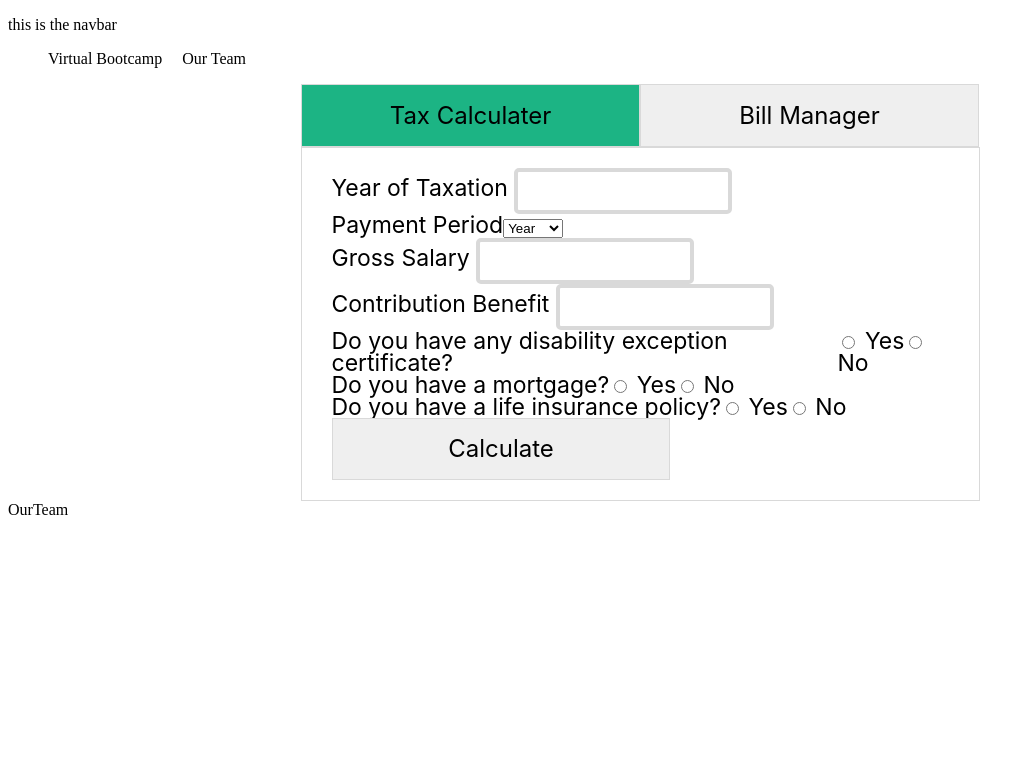
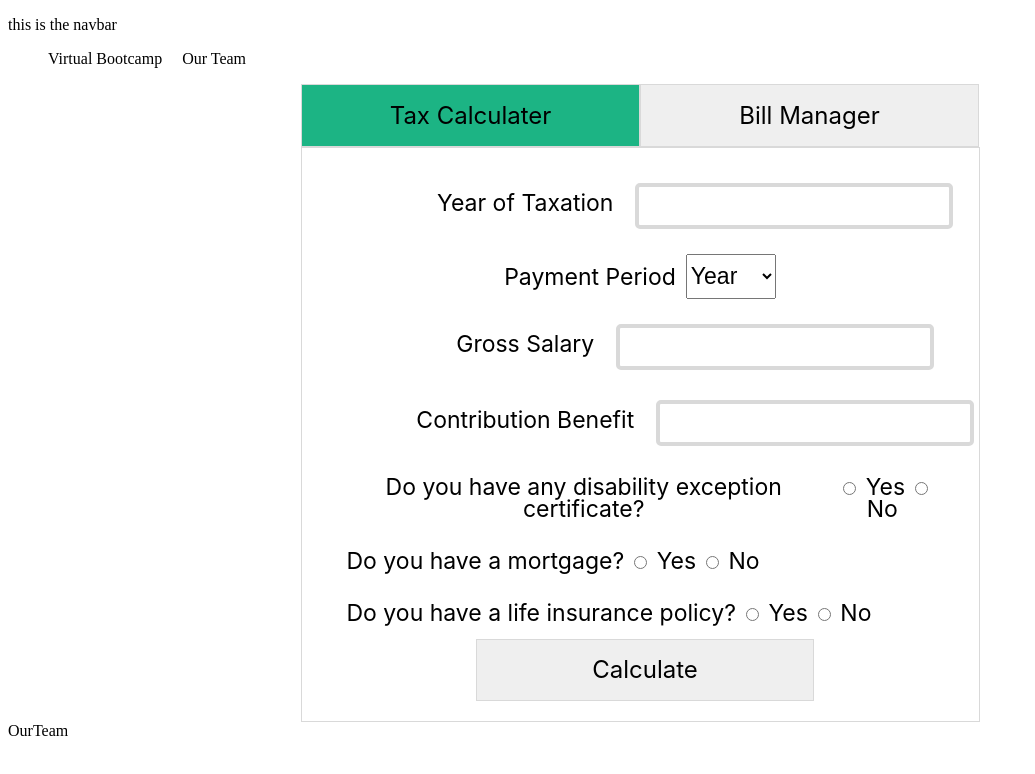
Before and after one commit to kiptanuiBoaz/tax-calculator-app-client, a React (Create React App) app in the folder client/: page / in a window 1280 px wide. Shown: the top 774 px of the page, without its empty margins (0-1035 px from the left). Built offline with nearby package versions, Linux system fonts and the light colour scheme.

Commit message:
tax manager styling advance

```diff
--- a/client/src/components/main_page/mainPage.css
+++ b/client/src/components/main_page/mainPage.css
@@ -20,7 +20,7 @@
     text-align: left;
     color:black;
     text-align: center;
-    /* text-align: center; */
+   margin: auto;
     border: 1px solid #D9D9D9
 
 }
--- a/client/src/components/main_page/taxcalculator/Dropdown.jsx
+++ b/client/src/components/main_page/taxcalculator/Dropdown.jsx
@@ -4,7 +4,7 @@ export const Dropdown = ({onChange}) => {
   return (
     <label className="label">
     Payment Period
-     <select onChange ={onChange}>
+     <select className="select" onChange ={onChange}>
        <option value=  "year" name="year"> Year</option>
        <option value = "month" name= "month" >Month </option>
 
--- a/client/src/components/main_page/taxcalculator/RadioInput.jsx
+++ b/client/src/components/main_page/taxcalculator/RadioInput.jsx
@@ -10,16 +10,13 @@ export const RadioInput = ({text,name,onChange,option1, option2, disability}) =>
   return (
     <label className="label-radio">
         {text}
-        <div >
+
           <div onChange= {disability ? onChange : handleAvailability}>
             <input type="radio" value={true} name={name} /> {option1}
             <input type="radio" value={false} name={name} /> {option2}
+            { (available === "true") && <input className="label" onClick={ ()=>setAvailable("true")} onChange={ !disability && onChange } type="number"/>}
           </div>
 
-
-          { (available === "true") && <input  onChange={ !disability && onChange} type="number"/>}
-
-        </div>
 
    </label>
   )
--- a/client/src/components/main_page/taxcalculator/TaxCalculater.jsx
+++ b/client/src/components/main_page/taxcalculator/TaxCalculater.jsx
@@ -74,7 +74,7 @@ export const TaxCalculater = () => {
       />
 
 
-      <button  className = "selectBtn" onClick={formSubmit}>Calculate </button>
+      <button style={{backgroundColor: data.yearOfTaxation && data.insurance && data.mortgage && data.disability && data.contribution && data.grosSalary&& data.paymentPeriond&& "red"}} className = "selectBtn" onClick={formSubmit}>Calculate </button>
 
     </form>
   </>
--- a/client/src/components/main_page/taxcalculator/taxCalculator.css
+++ b/client/src/components/main_page/taxcalculator/taxCalculator.css
@@ -2,32 +2,70 @@
     display: flex;
     flex-direction: column;
     padding: 20px;
-    text-align: right;
+
     font-family: Inter;
     font-size: 23px;
     font-weight: 400;
     line-height: 22px;
     letter-spacing: 0em;
+
+    padding-left:30px;
+
+
+}
+
+.label label{
     text-align: left;
-    padding-left:30px;
-    justify-content: right;
-
 }
 
 .label input{
     box-sizing: border-box;
-
+    /* text-align: right; */
     justify-content: right;
-    width: 218px;
+    width: 318px;
     height: 46.07px;
     /* left: 838px;
     top: 401.54px; */
-
+    margin:15px;
     border: 4px solid #D9D9D9;
     border-radius: 5px;
+    margin-right: -100px;
 }
+
+.label input:focus{
+    outline-color:#1CB484;
+}
+
+
+.select{
+    width:90px;
+    height: 45px;
+    /* margin-left: 70px; */
+    font-size: 23px;
+    margin: 10px;
+    justify-content: left;
+}
+
+.select:focus{
+    outline-color: #1CB484;
+}
+
 
 .label-radio{
     display: flex;
     flex-direction: row;
+    padding:15px;
+
+
 }
+
+.label-radio input{
+    margin-left: 10px;
+}
+
+.label-radio > div :nth-child(3){
+    /* margin-left:20px; */
+    width: 200px;
+    height: 36.07px;
+    border: 4px solid #D9D9D9;
+}
```
